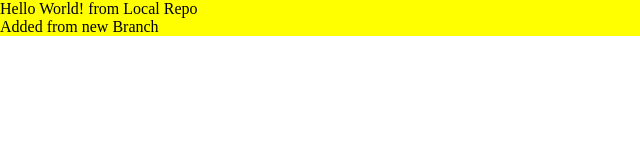
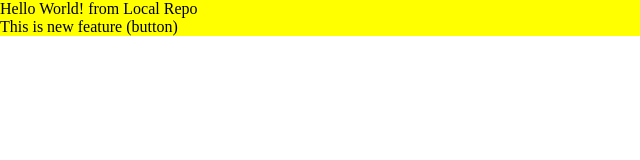
Before and after one commit to harshchouhan02/LocalRepo, a plain HTML site: page index.html in a window 1280 px wide. Shown: the full height of the page, 0-640 px from the left. Drawn offline with Linux system fonts and the light colour scheme.

```diff
--- a/index.html
+++ b/index.html
@@ -8,6 +8,6 @@
 </head>
 <body>
     <p>Hello World! from Local Repo</p>
-    <p>Added from new Branch</p>
+    <p>This is new feature (button)</p>
 </body>
 </html>
```
